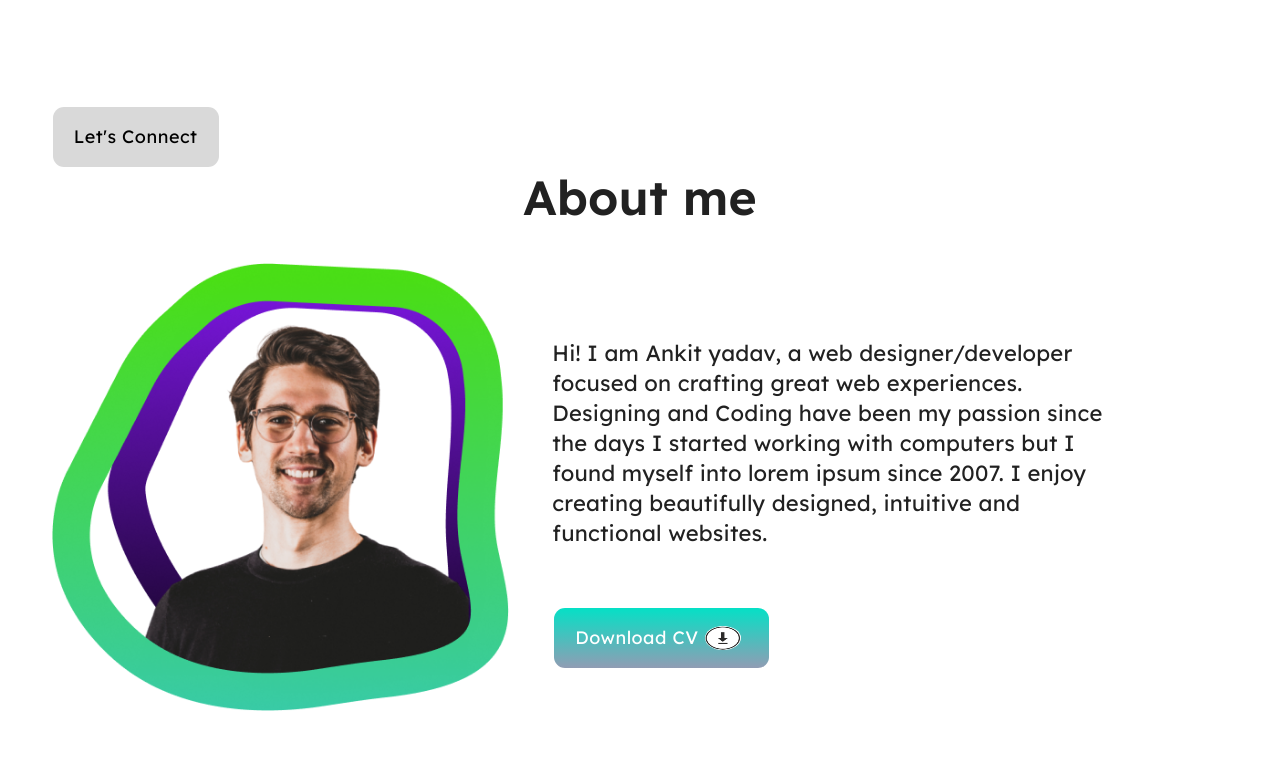
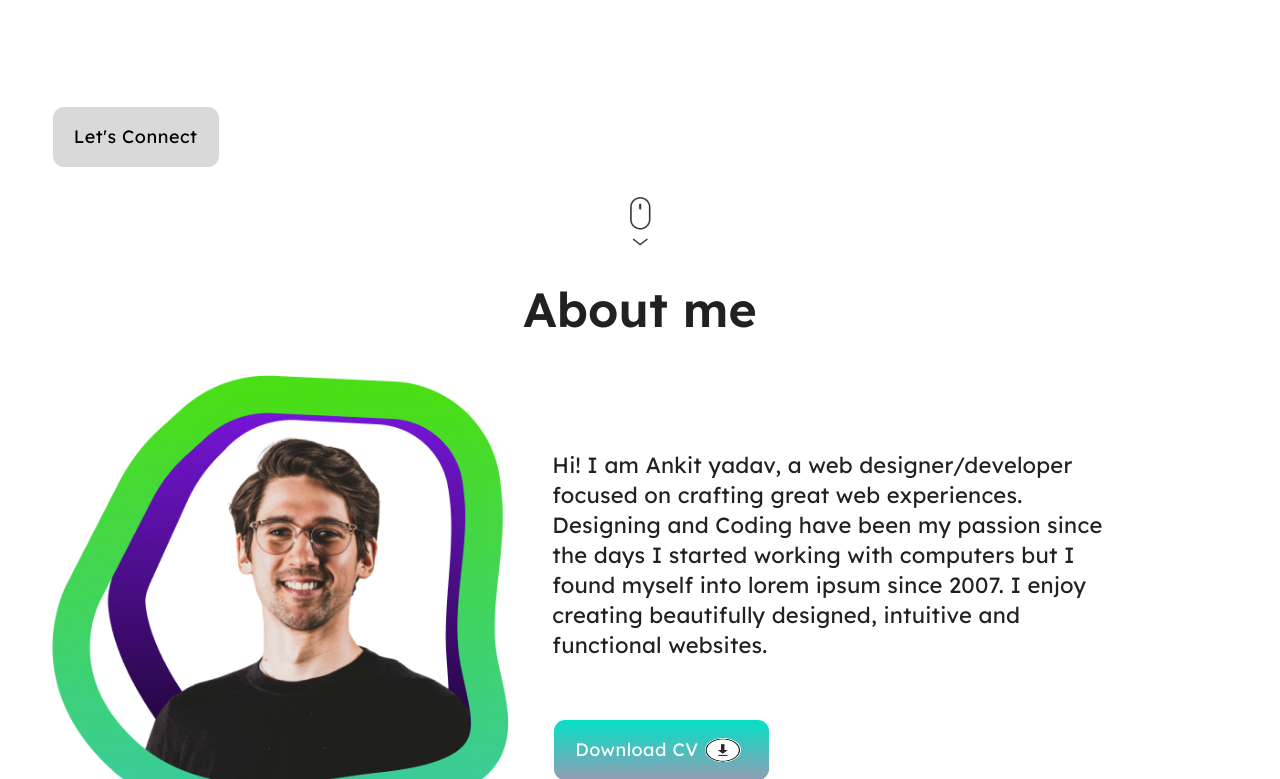
Before and after one commit to ro61zzy/myportfolio, a React (Create React App) app: page / in a window 1280 px wide. Shown: the part 737-1516 px from the top of the page. Before the commit the page ends 1449 px from the top, so only its background shows below. Built offline with nearby package versions, Linux system fonts and the light colour scheme.

Commit message:
scroll button yet to be completed

```diff
--- a/src/components/Appbar/DrawerAppBar.js
+++ b/src/components/Appbar/DrawerAppBar.js
@@ -61,7 +61,7 @@ function DrawerAppBar(props) {
   return (
     <Box sx={{ display: "flex", }} >
       <CssBaseline />
-      <AppBar elevation={0} component="nav"  sx={{backgroundColor:'#fff', color:'#000', mt:'27px'}}>
+      <AppBar elevation={0} component="nav"  sx={{backgroundColor:'#fff', color:'#000', pt:'27px'}}>
         <Container maxWidth="xl">
           {" "}
           <Toolbar>
--- a/src/components/Hero/Home.js
+++ b/src/components/Hero/Home.js
@@ -2,7 +2,7 @@ import React from 'react'
 import { Box, Button, Container, Grid, Stack, Typography } from '@mui/material'
 
 import Hero from '../../assets/hero.png'
-
+import Scroll from '../../assets/scroll.png'
 let style = {
     position: 'relative',
     height: '46px',
@@ -34,6 +34,9 @@ function Home() {
                 </Box>
                 <Box sx={{ display: { xs: 'block', sm: 'none' } }}><img src={Hero} alt='hero' style={{height:'200px'}}/></Box>
             </Box>
+            <Box sx={{display:'flex', justifyContent:'center'}}>
+                <img src={Scroll} alt='scroll' style={{height:{xs:'80px', sm:'114px'}}}/>
+            </Box>
         </Container >
     )
 }
```
Also changed, not shown: src/assets/scroll.png (added).
